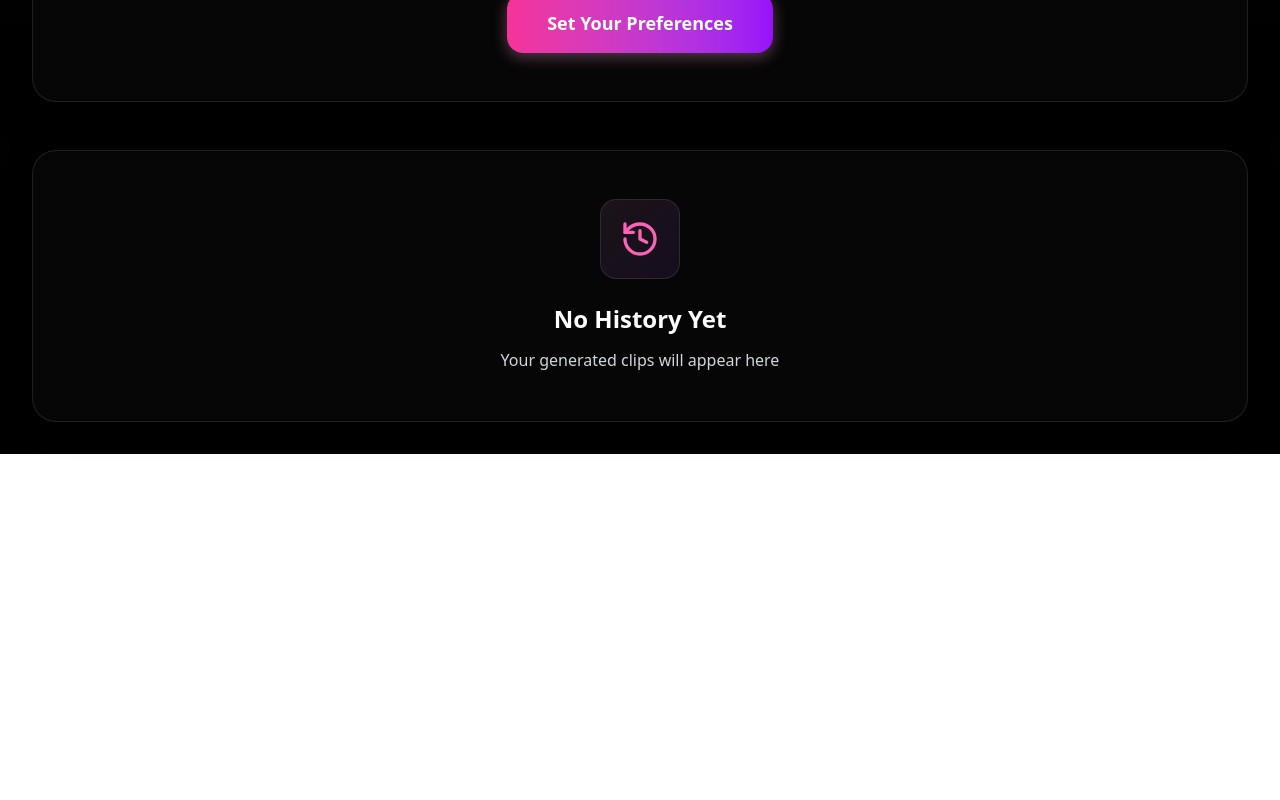
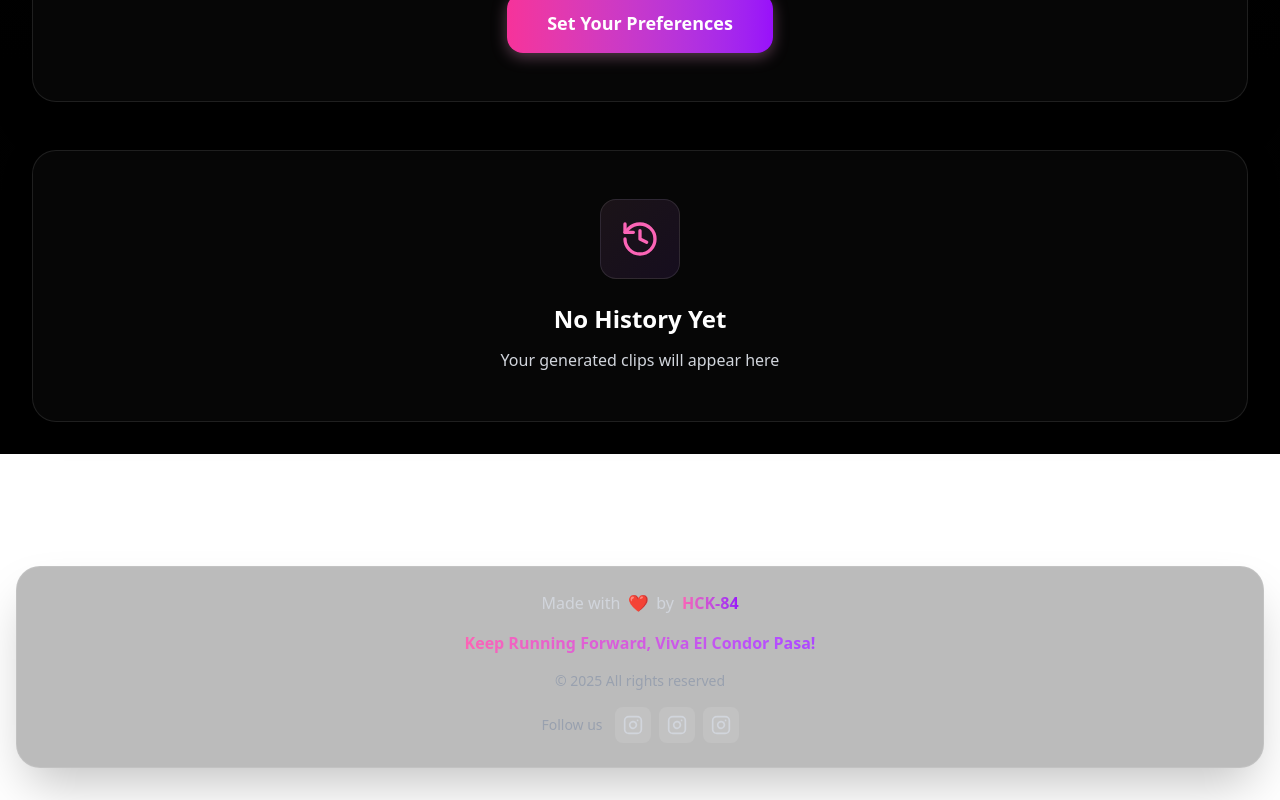
Before and after one commit to ReeruAI/elcondorpasa, a Next.js app in the folder elcondorpasa/: page /dashboard in a window 1280 px wide. Shown: the part 971-1771 px from the top of the page. Before the commit the page ends 1425 px from the top, so only its background shows below. Built offline with nearby package versions, Linux system fonts and the light colour scheme; no server answers.

Commit message:
feat: Add Footer component with social links and animations; integrate into layout and main page

```diff
--- a/elcondorpasa/src/app/(withNavbar)/layout.tsx
+++ b/elcondorpasa/src/app/(withNavbar)/layout.tsx
@@ -1,3 +1,4 @@
+import Footer from "@/components/Footer";
 import Navbar from "@/components/Navbar";
 import { TokenProvider } from "@/components/Navbar";
 
@@ -12,7 +13,9 @@ export default function RootLayout({
         <Navbar />
       </div>
       {/* Main content area */}
-      <main className="">{children}</main>
+      <main>{children}</main>
+      {/* Footer */}
+      <Footer />
     </TokenProvider>
   );
 }
--- a/elcondorpasa/src/app/page.tsx
+++ b/elcondorpasa/src/app/page.tsx
@@ -28,6 +28,7 @@ import { Feature, PricingTier, Stat, Step, Testimonial } from "@/types";
 import NavbarLanding from "@/components/NavbarLanding";
 import CursorGlow from "@/components/CursorGlow";
 import ParticleBackground from "@/components/yourclip/ParticleBackground";
+import Footer from "@/components/Footer";
 
 // TypeScript interfaces
 interface FadeInViewProps extends React.ComponentProps<typeof motion.div> {
@@ -871,6 +872,8 @@ export default function Home() {
                 </FadeInView>
               </div>
             </section>
+            {/* Footer */}
+            <Footer />
           </div>
         </div>
       </Suspense>
--- /dev/null
+++ b/elcondorpasa/src/components/Footer.tsx
@@ -0,0 +1,147 @@
+"use client";
+
+import { motion } from "framer-motion";
+
+const Footer = () => {
+  const socialLinks = [
+    { id: 1, url: "https://www.instagram.com/haehikoo/", label: "Instagram 1" },
+    { id: 2, url: "https://www.instagram.com/voyvoync/", label: "Instagram 2" },
+    {
+      id: 3,
+      url: "https://www.instagram.com/ihsanibba/",
+      label: "Instagram 3",
+    },
+  ];
+
+  return (
+    <footer className="relative z-10 mt-20 py-8 px-4">
+      <motion.div
+        initial={{ opacity: 0, y: 20 }}
+        animate={{ opacity: 1, y: 0 }}
+        transition={{ duration: 0.6 }}
+        className="max-w-7xl mx-auto"
+      >
+        <div
+          className="rounded-3xl p-6 shadow-2xl"
+          style={{
+            backgroundColor: "rgba(31, 31, 31, 0.3)",
+            backdropFilter: "blur(20px)",
+            WebkitBackdropFilter: "blur(20px)",
+            border: "1px solid rgba(255, 255, 255, 0.1)",
+          }}
+        >
+          <div className="text-center space-y-4">
+            {/* Made with love */}
+            <motion.div
+              initial={{ opacity: 0 }}
+              animate={{ opacity: 1 }}
+              transition={{ delay: 0.2 }}
+              className="flex items-center justify-center gap-2 text-gray-300"
+            >
+              <span>Made with</span>
+              <motion.span
+                animate={{ scale: [1, 1.2, 1] }}
+                transition={{ duration: 1.5, repeat: Infinity }}
+                className="text-pink-500"
+              >
+                ❤️
+              </motion.span>
+              <span>by</span>
+              <span className="font-semibold bg-gradient-to-r from-pink-400 to-purple-600 bg-clip-text text-transparent">
+                HCK-84
+              </span>
+            </motion.div>
+
+            <motion.div
+              initial={{ opacity: 0 }}
+              animate={{ opacity: 1 }}
+              transition={{ delay: 0.2 }}
+              className="flex items-center justify-center gap-2 text-gray-300"
+            >
+              <span className="font-semibold bg-gradient-to-r from-pink-400 to-purple-500 bg-clip-text text-transparent">
+                Keep Running Forward, Viva El Condor Pasa!
+              </span>
+            </motion.div>
+
+            {/* Copyright */}
+            <motion.div
+              initial={{ opacity: 0 }}
+              animate={{ opacity: 1 }}
+              transition={{ delay: 0.3 }}
+              className="text-sm text-gray-400"
+            >
+              © 2025 All rights reserved
+            </motion.div>
+
+            {/* Social Links */}
+            <motion.div
+              initial={{ opacity: 0 }}
+              animate={{ opacity: 1 }}
+              transition={{ delay: 0.4 }}
+              className="flex items-center justify-center gap-1"
+            >
+              <span className="text-gray-400 text-sm mr-2">Follow us</span>
+              <div className="flex gap-2">
+                {socialLinks.map((link, index) => (
+                  <motion.a
+                    key={link.id}
+                    href={link.url}
+                    target="_blank"
+                    rel="noopener noreferrer"
+                    aria-label={link.label}
+                    initial={{ opacity: 0, scale: 0 }}
+                    animate={{ opacity: 1, scale: 1 }}
+                    transition={{ delay: 0.5 + index * 0.1 }}
+                    whileHover={{ scale: 1.1 }}
+                    whileTap={{ scale: 0.95 }}
+                    className="p-2 rounded-lg transition-all duration-300 flex items-center justify-center"
+                    style={{
+                      backgroundColor: "rgba(255, 255, 255, 0.1)",
+                    }}
+                    onMouseEnter={(e) => {
+                      e.currentTarget.style.backgroundColor =
+                        "rgba(236, 72, 153, 0.2)";
+                      e.currentTarget.style.boxShadow =
+                        "0 0 20px rgba(236, 72, 153, 0.2)";
+                    }}
+                    onMouseLeave={(e) => {
+                      e.currentTarget.style.backgroundColor =
+                        "rgba(255, 255, 255, 0.1)";
+                      e.currentTarget.style.boxShadow = "none";
+                    }}
+                  >
+                    {/* Instagram SVG Icon */}
+                    <svg
+                      width="20"
+                      height="20"
+                      viewBox="0 0 24 24"
+                      fill="none"
+                      stroke="currentColor"
+                      strokeWidth="2"
+                      strokeLinecap="round"
+                      strokeLinejoin="round"
+                      className="text-gray-300"
+                    >
+                      <rect
+                        x="2"
+                        y="2"
+                        width="20"
+                        height="20"
+                        rx="5"
+                        ry="5"
+                      ></rect>
+                      <path d="M16 11.37A4 4 0 1 1 12.63 8 4 4 0 0 1 16 11.37z"></path>
+                      <line x1="17.5" y1="6.5" x2="17.51" y2="6.5"></line>
+                    </svg>
+                  </motion.a>
+                ))}
+              </div>
+            </motion.div>
+          </div>
+        </div>
+      </motion.div>
+    </footer>
+  );
+};
+
+export default Footer;
--- a/elcondorpasa/src/components/LoadingScreen.tsx
+++ b/elcondorpasa/src/components/LoadingScreen.tsx
@@ -9,8 +9,15 @@ export default function LoadingScreen() {
   const [progress, setProgress] = useState(0);
   const [logoAnimated, setLogoAnimated] = useState(false);
   const [textAnimated, setTextAnimated] = useState(false);
+  const [windowSize, setWindowSize] = useState({ width: 0, height: 0 });
 
   useEffect(() => {
+    // Set window size on mount
+    setWindowSize({
+      width: window.innerWidth,
+      height: window.innerHeight,
+    });
+
     // Check if this is the first visit
     const hasVisited = sessionStorage.getItem("hasVisited");
 
@@ -75,13 +82,14 @@ export default function LoadingScreen() {
     >
       {/* Animated background particles */}
       <div className="absolute inset-0 overflow-hidden">
-        {[...Array(20)].map((_, i) => (
+        {windowSize.width > 0 &&
+          [...Array(20)].map((_, i) => (
             <motion.div
               key={i}
               className="absolute w-1 h-1 bg-pink-400/20 rounded-full"
               initial={{
-              x: Math.random() * window.innerWidth,
-              y: Math.random() * window.innerHeight,
+                x: Math.random() * windowSize.width,
+                y: Math.random() * windowSize.height,
               }}
               animate={{
                 y: [null, -100],
```
Lines whose indentation alone changed are shown as unchanged.
